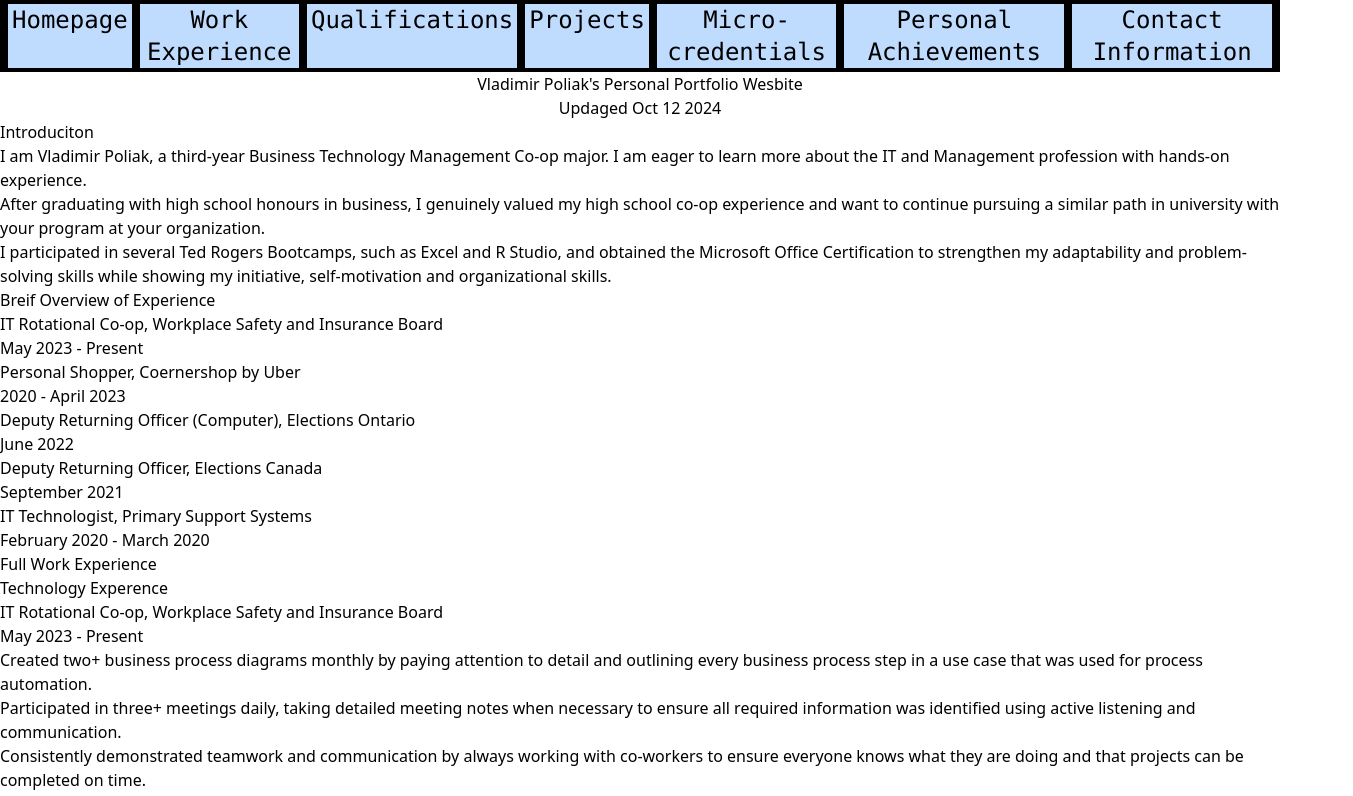
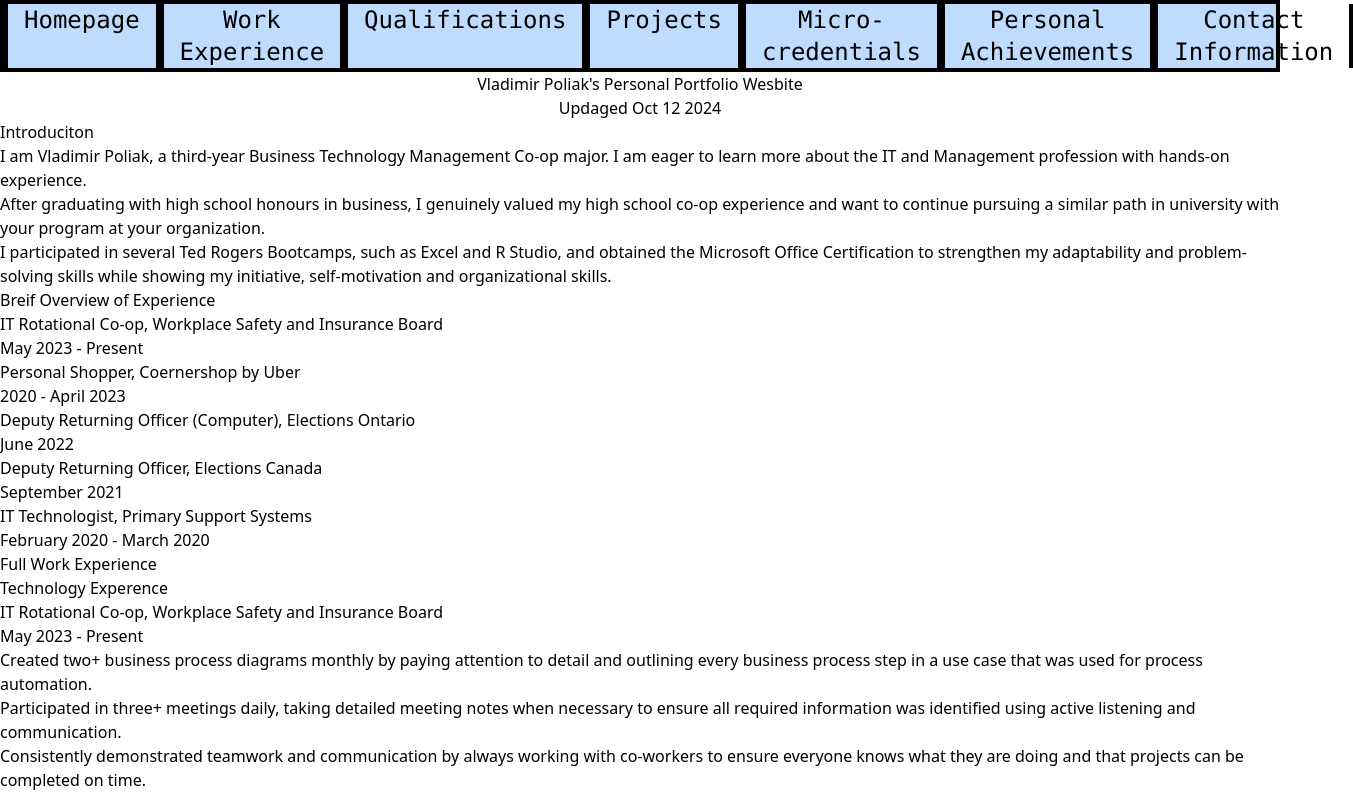
Before and after one commit to VladimirPoliak/VladimirPoliak.github.io, a plain HTML site: page Final_Project/index.html in a window 1280 px wide. Shown: the top 796 px of the page, 1353 px wide, since content can reach past the window. Drawn offline with nearby package versions, Linux system fonts and the light colour scheme.

Commit message:
Update index.html

```diff
--- a/Final_Project/index.html
+++ b/Final_Project/index.html
@@ -13,38 +13,38 @@
     <body>
         <!--Ensures the nagivation bar stays at the top of the screen and takes up the entire screen view.
         It also ensures the navigation elements are evenly spaced out.-->
-        <nav class="flex sticky top-0 bg-blue-200 w-full border-4 border-black min-w-full">
+        <nav class="flex sticky top-0 bg-blue-200 w-full border-4 border-black">
             <!--Each of these elements is positioned evenly with deliniation lines and follows the screen when you scroll.-->
             <div class="font-mono text-2xl text-center
-            inline-block mx-auto px-4 border-x-4 border-black sm:border-x-1 sm:px-1">
+            inline-block mx-auto px-4 border-x-4 border-black sm:border-x-1">
                 Homepage
             </div>
             <div class="font-mono text-2xl text-center
-            inline-block mx-auto px-4 border-x-4 border-black sm:border-x-1 sm:px-1">
+            inline-block mx-auto px-4 border-x-4 border-black">
                 Work Experience
             </div>
             <div class="font-mono text-2xl text-center
-            inline-block mx-auto px-4 border-x-4 border-black sm:border-x-1 sm:px-1">
+            inline-block mx-auto px-4 border-x-4 border-black">
                 Qualifications
             </div>
             <div class="font-mono text-2xl text-center
-            inline-block mx-auto px-4 border-x-4 border-black sm:border-x-1 sm:px-1">
+            inline-block mx-auto px-4 border-x-4 border-black">
                 Projects
             </div>
             <div class="font-mono text-2xl text-center
-            inline-block mx-auto px-4 border-x-4 border-black sm:border-x-1 sm:px-1">
+            inline-block mx-auto px-4 border-x-4 border-black">
                 Micro-credentials
             </div>
             <div class="font-mono text-2xl text-center
-            inline-block mx-auto px-4 border-x-4 border-black sm:border-x-1 sm:px-1">
+            inline-block mx-auto px-4 border-x-4 border-black">
                 Personal Achievements
             </div>
             <div class="font-mono text-2xl text-center
-            inline-block mx-auto px-4 border-x-4 border-black sm:border-x-1 sm:px-1">
+            inline-block mx-auto px-4 border-x-4 border-black">
                 Contact Information
             </div>
         </nav>
-        <div class="inline-block">
+        <div>
             <div class="static inset-0 flex justify-center">
                 <div>
                     <h1>Vladimir Poliak's Personal Portfolio Wesbite</h1>
```
